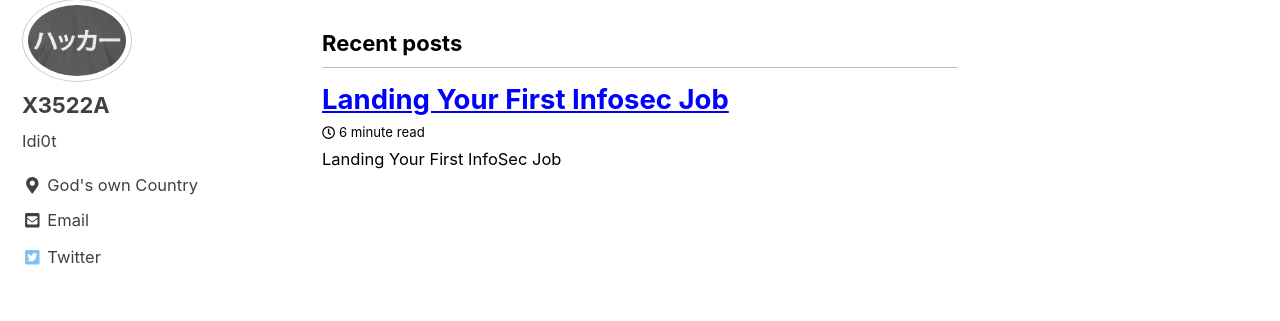
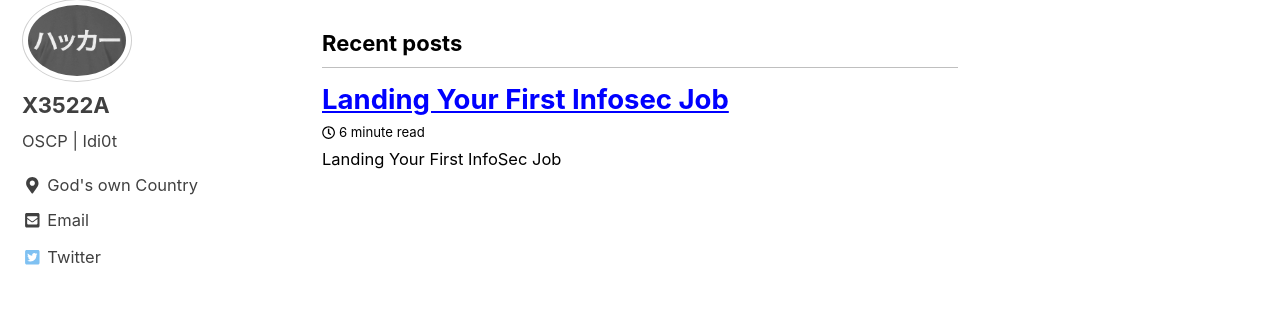
Before and after one commit to vinaysudheer/x3522a.github.io, a Jekyll site: the page built from index.html, in a window 1280 px wide. Shown: the part 112-433 px from the top of the page. Built offline with Jekyll 4.4.1, drawn with Linux system fonts in a browser that asks for light colours; cached includes are drawn as plain includes; the list of posts is cut into pages by our own code.

Commit message:
Update _config.yml

```diff
--- a/_config.yml
+++ b/_config.yml
@@ -97,7 +97,7 @@ analytics:
 author:
   name             : "X3522A"
   avatar           : "/assets/images/avatar.jpg"
-  bio              : "Idi0t"
+  bio              : "OSCP | Idi0t"
   location         : "God's own Country"
   email            :
   links:
```
